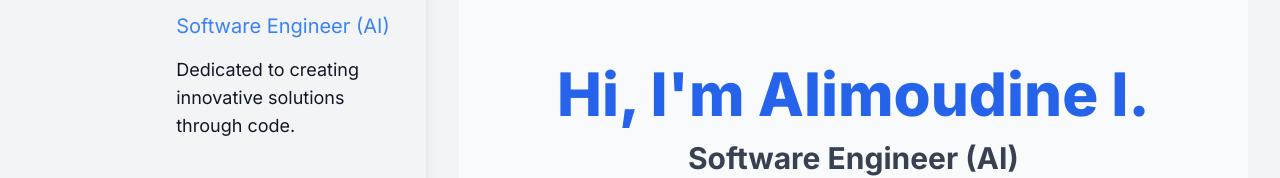
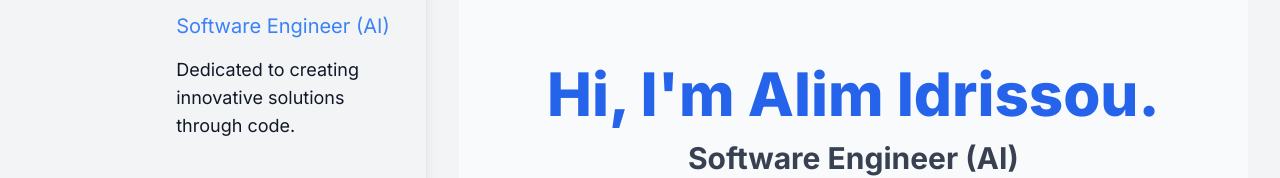
Before and after one commit to ialim0/openink, a Next.js app: page / in a window 1280 px wide. Shown: the part 184-362 px from the top of the page. Built offline with nearby package versions, Linux system fonts and the light colour scheme.

Commit message:
port_folio

```diff
--- a/src/app/layout.tsx
+++ b/src/app/layout.tsx
@@ -9,7 +9,7 @@ import './globals.css';
 const inter = Inter({ subsets: ['latin'] });
 
 export const metadata: Metadata = {
-  title: 'Alimoudine IDRISSOU Portfolio',
+  title: 'Alim Idrissou Portfolio',
   description: 'Generated by create next app',
 };
 
--- a/src/app/page.tsx
+++ b/src/app/page.tsx
@@ -27,7 +27,7 @@ const HomePage: React.FC = () => {
           className="text-center px-4 py-12 sm:py-20"
         >
           <h1 className={`text-4xl sm:text-6xl font-extrabold ${darkMode ? 'text-blue-400' : 'text-blue-600'} mb-4`}>
-            Hi, I'm Alimoudine I.
+            Hi, I'm Alim Idrissou.
           </h1>
           <motion.h2
             initial={{ opacity: 0 }}
```
